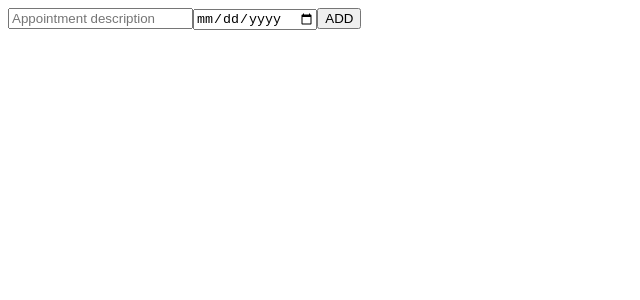
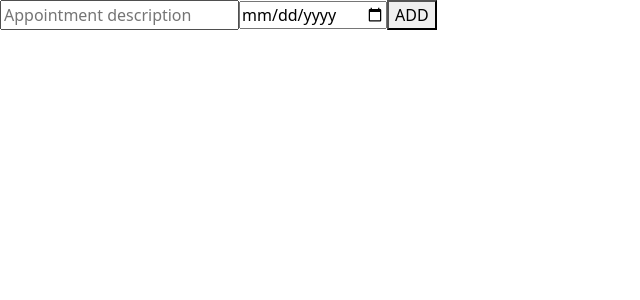
Before and after one commit to Medini0603/angular-appointment-app, an Angular app: page / in a window 1280 px wide. Shown: the top 300 px of the page, without its empty margins (0-640 px from the left). Built offline with nearby package versions, Linux system fonts and the light colour scheme.

Commit message:
adding bootstrap

```diff
--- a/package.json
+++ b/package.json
@@ -18,6 +18,7 @@
     "@angular/platform-browser": "^16.1.0",
     "@angular/platform-browser-dynamic": "^16.1.0",
     "@angular/router": "^16.1.0",
+    "bootstrap": "5.3",
     "rxjs": "~7.8.0",
     "tslib": "^2.3.0",
     "zone.js": "~0.13.0"
--- a/src/styles.css
+++ b/src/styles.css
@@ -1 +1,2 @@
 /* You can add global styles to this file, and also import other style files */
+@import '~bootstrap/dist/css/bootstrap.min.css'
```
Also changed, not shown: 1 other file (tests, documents, lock files or other folders).
